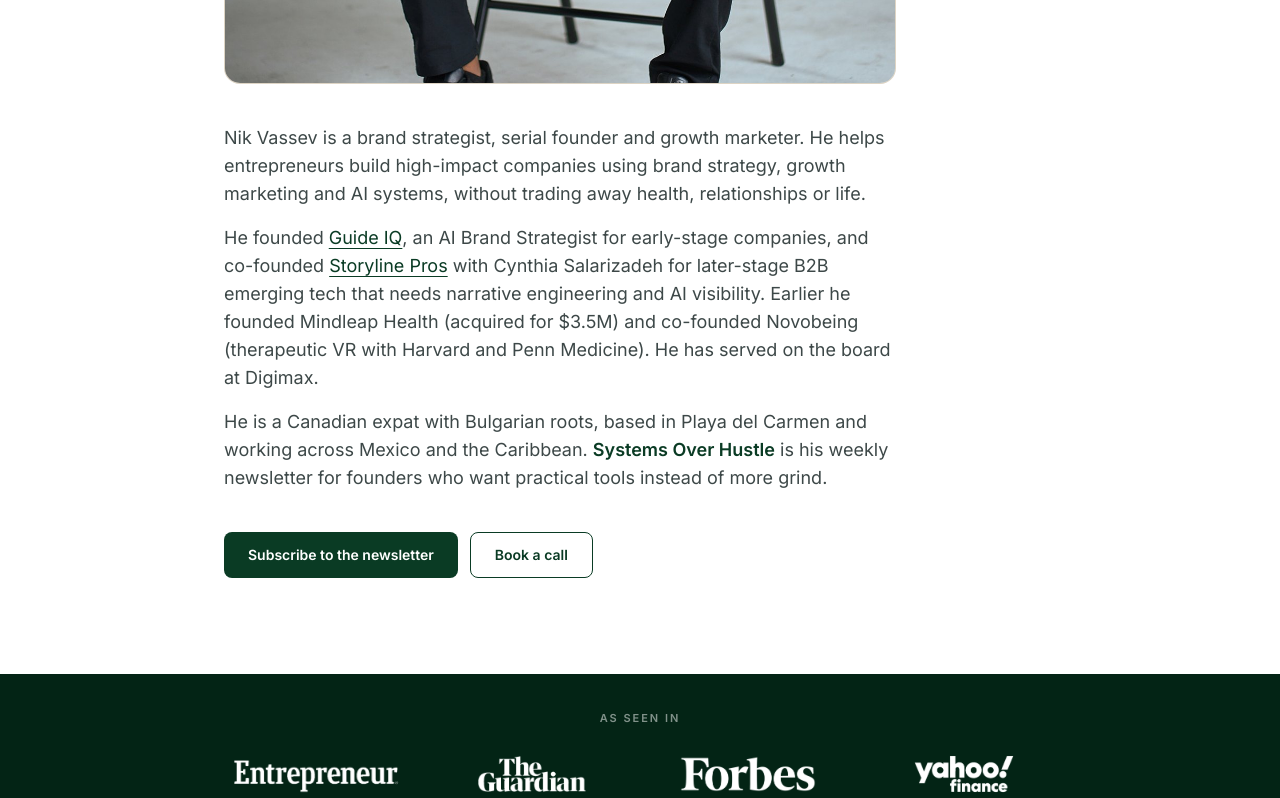
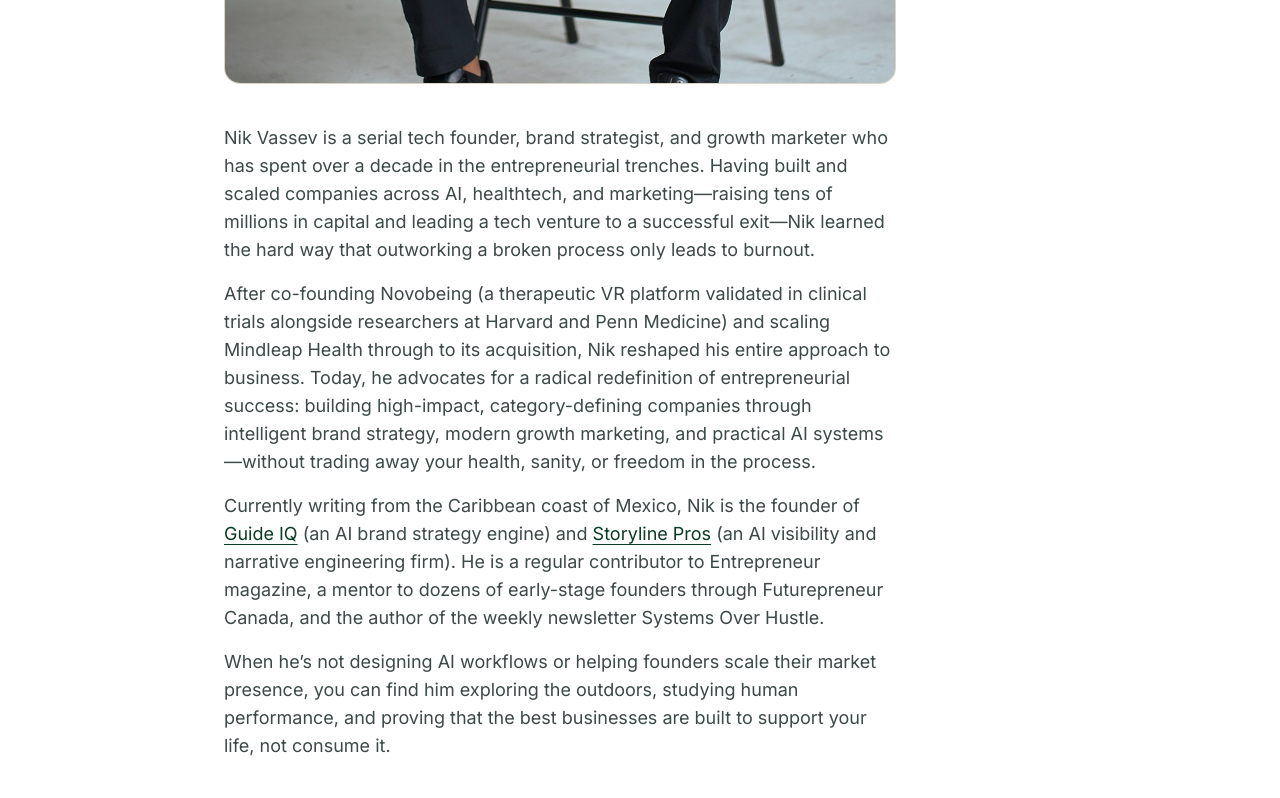
Before and after one commit to thenikvassev/nikvassev-site, a Next.js app: page /about in a window 1280 px wide. Shown: the part 920-1718 px from the top of the page. Built offline with nearby package versions, Linux system fonts and the light colour scheme.

Commit message:
Replace About page write-up only.

```diff
--- a/src/app/about/page.tsx
+++ b/src/app/about/page.tsx
@@ -88,13 +88,26 @@
 
         <div className="prose-nik mt-10 max-w-reading text-base md:text-lg">
           <p>
-            Nik Vassev is a brand strategist, serial founder and growth
-            marketer. He helps entrepreneurs build high-impact companies using
-            brand strategy, growth marketing and AI systems, without trading
-            away health, relationships or life.
+            Nik Vassev is a serial tech founder, brand strategist, and growth
+            marketer who has spent over a decade in the entrepreneurial
+            trenches. Having built and scaled companies across AI, healthtech,
+            and marketing—raising tens of millions in capital and leading a
+            tech venture to a successful exit—Nik learned the hard way that
+            outworking a broken process only leads to burnout.
           </p>
           <p>
-            He founded{" "}
+            After co-founding Novobeing (a therapeutic VR platform validated in
+            clinical trials alongside researchers at Harvard and Penn Medicine)
+            and scaling Mindleap Health through to its acquisition, Nik
+            reshaped his entire approach to business. Today, he advocates for a
+            radical redefinition of entrepreneurial success: building
+            high-impact, category-defining companies through intelligent brand
+            strategy, modern growth marketing, and practical AI systems—without
+            trading away your health, sanity, or freedom in the process.
+          </p>
+          <p>
+            Currently writing from the Caribbean coast of Mexico, Nik is the
+            founder of{" "}
             <a
               href="https://guideiq.ai"
               className="font-medium text-forest underline underline-offset-4"
@@ -102,8 +115,8 @@
               rel="noopener noreferrer"
             >
               Guide IQ
-            </a>
-            , an AI Brand Strategist for early-stage companies, and co-founded{" "}
+            </a>{" "}
+            (an AI brand strategy engine) and{" "}
             <a
               href="https://storylinepros.com"
               className="font-medium text-forest underline underline-offset-4"
@@ -112,20 +125,16 @@
             >
               Storyline Pros
             </a>{" "}
-            with Cynthia Salarizadeh for later-stage B2B emerging tech that
-            needs narrative engineering and AI visibility. Earlier he founded
-            Mindleap Health (acquired for $3.5M) and co-founded Novobeing
-            (therapeutic VR with Harvard and Penn Medicine). He has served on
-            the board at Digimax.
+            (an AI visibility and narrative engineering firm). He is a regular
+            contributor to Entrepreneur magazine, a mentor to dozens of
+            early-stage founders through Futurepreneur Canada, and the author
+            of the weekly newsletter Systems Over Hustle.
           </p>
           <p>
-            He is a Canadian expat with Bulgarian roots, based in{" "}
-            {siteConfig.location} and working across {siteConfig.region}.{" "}
-            <strong className="font-semibold text-ink">
-              Systems Over Hustle
-            </strong>{" "}
-            is his weekly newsletter for founders who want practical tools
-            instead of more grind.
+            When he’s not designing AI workflows or helping founders scale
+            their market presence, you can find him exploring the outdoors,
+            studying human performance, and proving that the best businesses
+            are built to support your life, not consume it.
           </p>
         </div>
 
```
